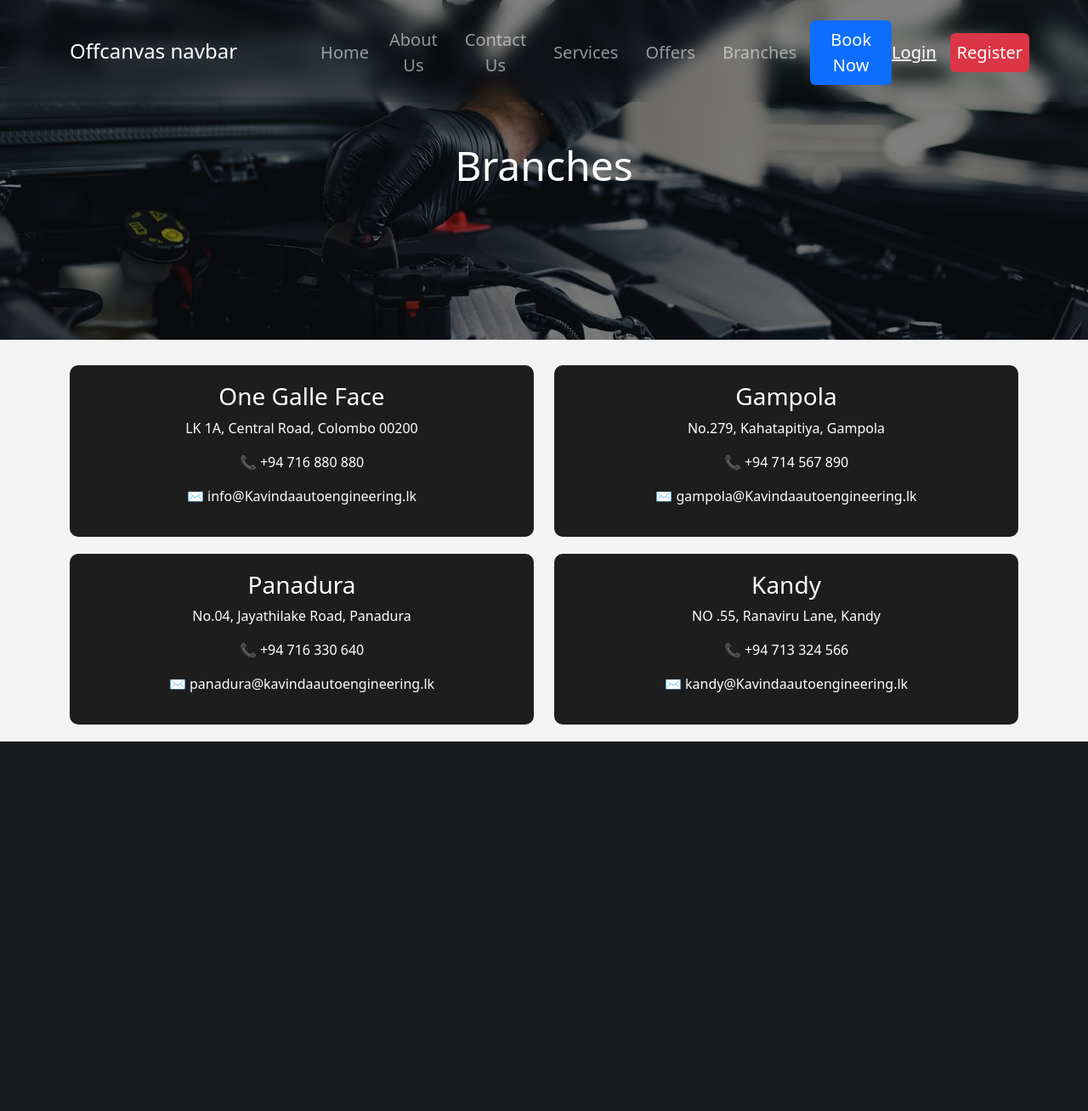
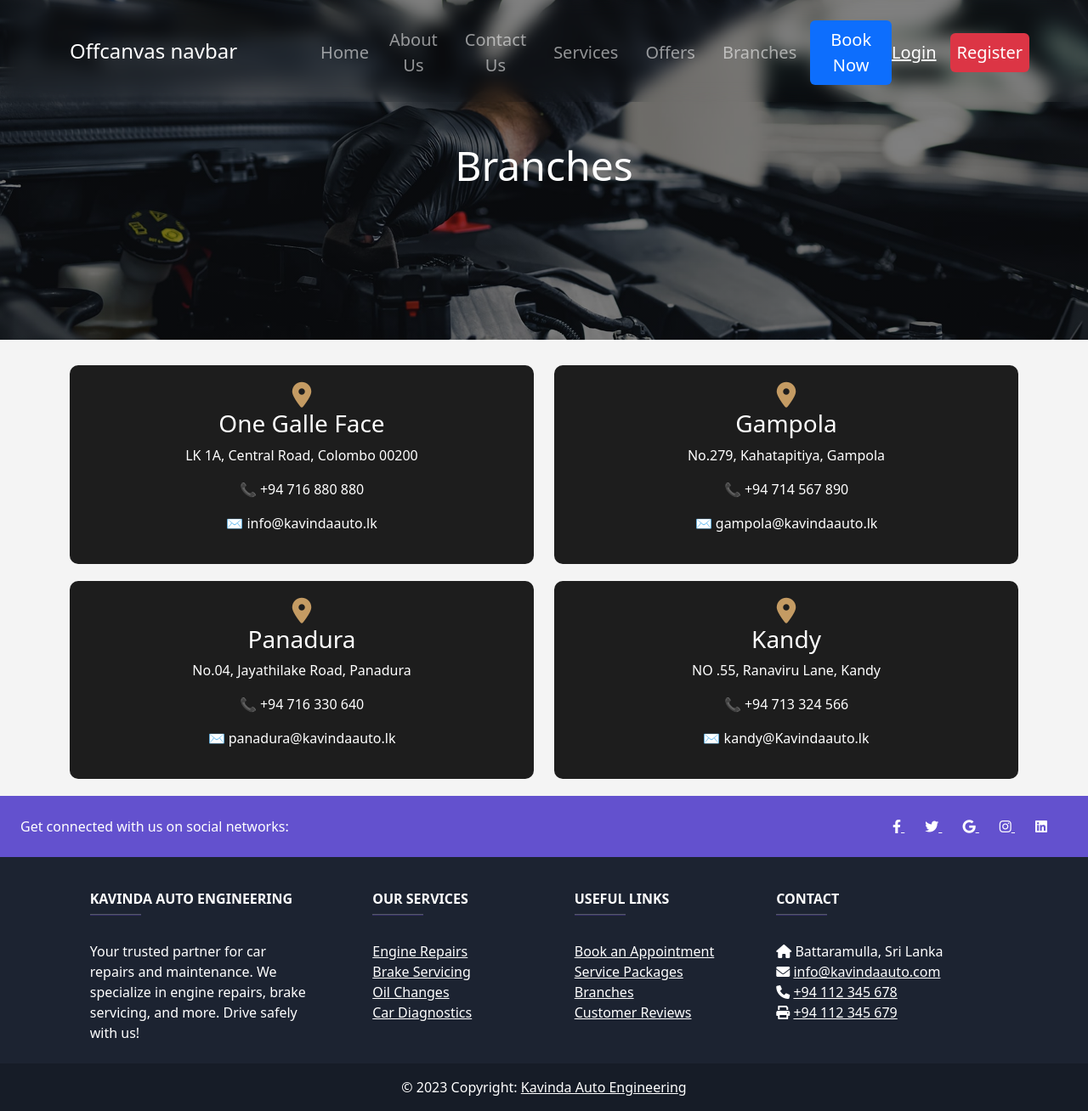
Before and after one commit to starlightaris/car_service_ms, a PHP site: page /Branches.php in a window 1280 px wide. Shown: the whole page at 85% size. Before the commit the page ends 873 px from the top, so only its background shows below. Run offline with PHP 8.4, Linux system fonts and the light colour scheme.

Commit message:
added footers to all + fix

```diff
--- a/Branches.php
+++ b/Branches.php
@@ -4,9 +4,15 @@
 <head>
     <meta charset="UTF-8">
     <meta name="viewport" content="width=device-width, initial-scale=1">
-    <title>Our Branches</title>
+
+    <title>KAE - Our  Branches</title>
+
+    <!-- Bootstrap -->
     <link href="https://cdn.jsdelivr.net/npm/bootstrap@5.3.3/dist/css/bootstrap.min.css" rel="stylesheet">
-  <script src="https://cdn.jsdelivr.net/npm/bootstrap@5.3.3/dist/js/bootstrap.bundle.min.js"></script>
+    <script src="https://cdn.jsdelivr.net/npm/bootstrap@5.3.3/dist/js/bootstrap.bundle.min.js"></script>
+    <!-- Font Awesome for Social Media icons-->
+    <link rel="stylesheet" href="https://cdnjs.cloudflare.com/ajax/libs/font-awesome/6.0.0/css/all.min.css">
+    <!-- Custom CSS -->
     <link rel="stylesheet" type="text/css" href="css/style-aboutUs.css">
     <link rel="stylesheet" type="text/css" href="css/style-branch.css">
     <link rel="stylesheet" type="text/css" href="css/style-header-footer.css">
@@ -35,7 +41,7 @@
                     <h3>One Galle Face</h3>
                     <p>LK 1A, Central Road, Colombo 00200</p>
                     <p>📞 +94 716 880 880</p>
-                    <p>✉ info@Kavindaautoengineering.lk</p>
+                    <p>✉ info@kavindaauto.lk</p>
                 </div>
             </div>
 
@@ -45,7 +51,7 @@
                     <h3>Gampola</h3>
                     <p>No.279, Kahatapitiya, Gampola</p>
                     <p>📞 +94 714 567 890</p>
-                    <p>✉ gampola@Kavindaautoengineering.lk</p>
+                    <p>✉ gampola@kavindaauto.lk</p>
                 </div>
 
             </div>
@@ -56,7 +62,7 @@
                     <h3>Panadura</h3>
                     <p>No.04, Jayathilake Road, Panadura</p>
                     <p>📞 +94 716 330 640</p>
-                    <p>✉ panadura@kavindaautoengineering.lk</p>
+                    <p>✉ panadura@kavindaauto.lk</p>
                 </div>
             </div>
 
@@ -66,11 +72,20 @@
                     <h3>Kandy</h3>
                     <p>NO .55, Ranaviru Lane, Kandy</p>
                     <p>📞 +94 713 324 566</p>
-                    <p>✉ kandy@Kavindaautoengineering.lk</p>
+                    <p>✉ kandy@Kavindaauto.lk</p>
                 </div>
             </div>
         </div>
     </div>
+
+    <!-- nav-scroll frosted glass effect -->
+    <script src="js/navbar-scroll.js"></script>
+
+    <!-- Footer -->
+    <div id="footer">
+        <?php include("footer.php"); ?>
+    </div>
+
 </body>
 
 </html>
--- a/css/style-header-footer.css
+++ b/css/style-header-footer.css
@@ -11,8 +11,6 @@
 
     z-index: 1000; /* Ensures it stays on top */
     padding: 20px 0;
-    /* background-color: transparent !important;
-    background: rgba(0, 0, 0, 0.5);*/
     justify-content: space-between;
 
     /*Frosted Glass effect*/
@@ -132,7 +130,7 @@
       font-size: 1.1rem;
     }
 
-    .footer p {
+    .footer label {
       font-size: 0.9rem;
     }
 
--- a/footer.php
+++ b/footer.php
@@ -37,10 +37,10 @@
           <!-- Content -->
           <h6 class="text-uppercase fw-bold">Kavinda Auto Engineering</h6>
           <hr class="mb-4 mt-0 d-inline-block mx-auto" style="width: 60px; background-color: #7c4dff; height: 2px" />
-          <p class="text-white">
+          <label class="text-white">
             Your trusted partner for car repairs and maintenance. We specialize in engine repairs, brake servicing,
             and more. Drive safely with us!
-          </p>
+</label>
         </div>
 
         <!-- Grid column 2 -->
@@ -48,18 +48,18 @@
           <!-- Links -->
           <h6 class="text-uppercase fw-bold">Our Services</h6>
           <hr class="mb-4 mt-0 d-inline-block mx-auto" style="width: 60px; background-color: #7c4dff; height: 2px" />
-          <p>
+          <label>
             <a href="#!" class="text-white">Engine Repairs</a>
-          </p>
-          <p>
+          </label>
+          <label>
             <a href="#!" class="text-white">Brake Servicing</a>
-          </p>
-          <p>
+          </label>
+          <label>
             <a href="#!" class="text-white">Oil Changes</a>
-          </p>
-          <p>
+          </label>
+          <label>
             <a href="#!" class="text-white">Car Diagnostics</a>
-          </p>
+          </label>
         </div>
 
         <!-- Grid column 3 -->
@@ -67,7 +67,7 @@
           <!-- Links -->
           <h6 class="text-uppercase fw-bold">Useful Links</h6>
           <hr class="mb-4 mt-0 d-inline-block mx-auto" style="width: 60px; background-color: #7c4dff; height: 2px" />
-          <p>
+          <label>
             <?php
             // Check if the user is logged in
             if (isset($_SESSION['userId'])) {
@@ -76,16 +76,16 @@
               echo '<a href="login.php" class="text-white">Book an Appointment</a>';
             }
             ?>
-          </p>
-          <p>
+          </label>
+          <label>
             <a href="services.php" class="text-white">Service Packages</a>
-          </p>
-          <p>
+          </label>
+          <label>
             <a href="Branches.php" class="text-white">Branches</a>
-          </p>
-          <p>
+          </label>
+          <label>
             <a href="contact.php" class="text-white">Customer Reviews</a>
-          </p>
+          </label>
         </div>
 
         <!-- Grid column 4-->
@@ -93,10 +93,10 @@
           <!-- Links -->
           <h6 class="text-uppercase fw-bold">Contact</h6>
           <hr class="mb-4 mt-0 d-inline-block mx-auto" style="width: 60px; background-color: #7c4dff; height: 2px" />
-          <p><i class="fas fa-home mr-3"></i> Battaramulla, Sri Lanka</p>
-          <p><i class="fas fa-envelope mr-3"></i> <a href="mailto:info@kavindaauto.com" class="text-white">info@kavindaauto.com</a></p>
-          <p><i class="fas fa-phone mr-3"></i> <a href="tel:+94112345678" class="text-white">+94 112 345 678</a></p>
-          <p><i class="fas fa-print mr-3"></i> <a href="tel:+94112345679" class="text-white">+94 112 345 679</a></p>
+          <label><i class="fas fa-home mr-3"></i> Battaramulla, Sri Lanka</l>
+          <label><i class="fas fa-envelope mr-3"></i> <a href="mailto:info@kavindaauto.com" class="text-white">info@kavindaauto.com</a></label>
+          <label><i class="fas fa-phone mr-3"></i> <a href="tel:+94112345678" class="text-white">+94 112 345 678</a></label>
+          <label><i class="fas fa-print mr-3"></i> <a href="tel:+94112345679" class="text-white">+94 112 345 679</a></label>
         </div>
       </div>
     </div>
```
Also changed, not shown: aboutUs.php (+20 -3 lines), appointment.php (+17 -2 lines), contact.php (+42 -28 lines), login.php (+25 -10 lines), offers.php (+16 -12 lines), profile.php (+78 -58 lines), register.php (+53 -28 lines), services.php (+11 -5 lines).
